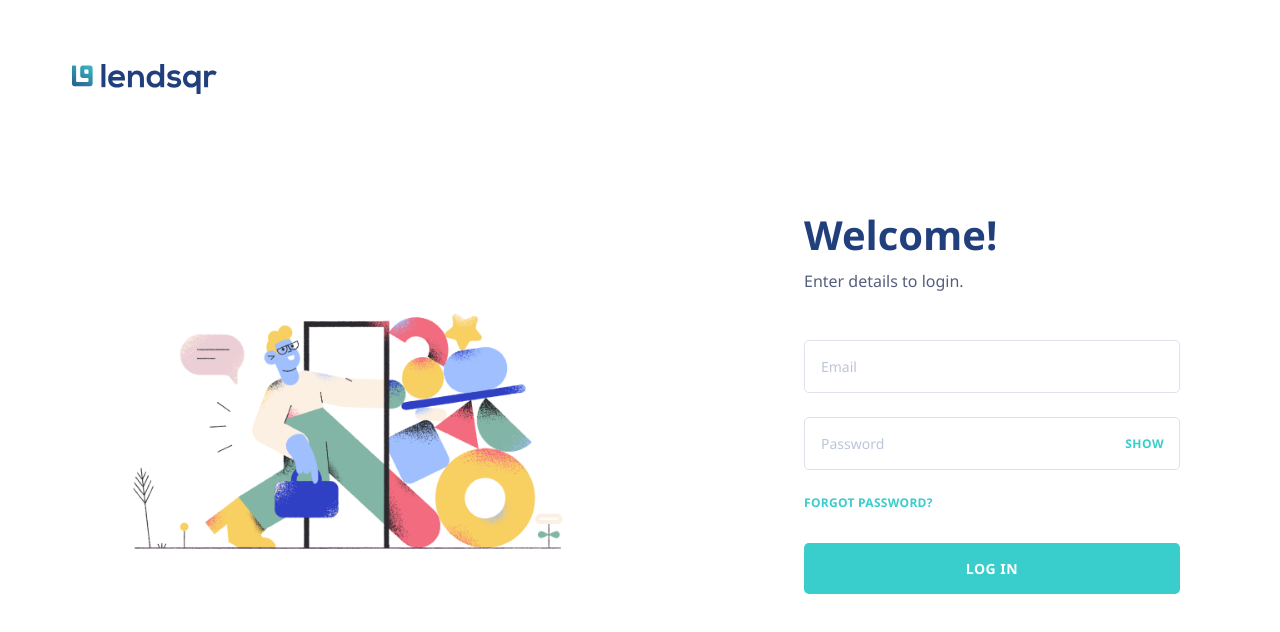
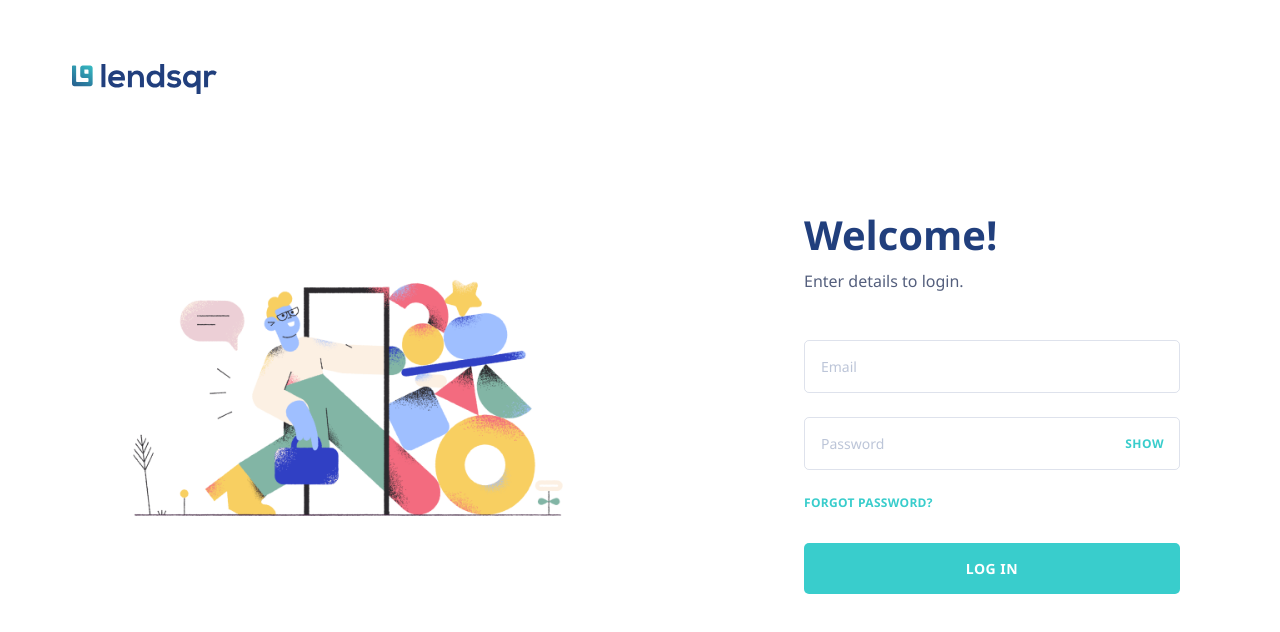
Before and after one commit to Jafarscript/lendsqr-fe-test, a React (Vite) app: page /login in a window 1280 px wide. Shown: the top 632 px of the page. Built offline with nearby package versions, Linux system fonts and the light colour scheme; no server answers.

Commit message:
Update README file

```diff
--- a/src/pages/Login/Login.module.scss
+++ b/src/pages/Login/Login.module.scss
@@ -16,15 +16,15 @@
   flex: 0 0 55%;
   display: flex;
   flex-direction: column;
-  /* Remove justify-content: flex-start */
+  align-items: center;
+  justify-content: center;
   padding: 4rem 4.5rem;
   background-color: #ffffff;
-  position: relative; /* Anchor for the logo if needed, or keep standard flow */
+  position: relative; /* Anchor for the logo, which is pinned out of flow below */
 
   @include md {
     flex: 0 0 auto;
     padding: 2rem;
-    align-items: center;
   }
 
   @include sm {
@@ -33,9 +33,14 @@
 }
 
 .logo {
-  /* Remove the massive 7rem bottom margin that pushes things down */
-  margin-bottom: 2rem;
-  width: 100%; /* Ensures it stays left-aligned at the top */
+  /* Pinned to the top-left corner, out of the flow, so it no longer eats
+     into the space the illustration centers itself within — this is what
+     was causing the illustration and the "Welcome!" form to land at two
+     different heights on tall screens (e.g. iPad Air), with big uneven
+     gaps above/below each. */
+  position: absolute;
+  top: 4rem;
+  left: 4.5rem;
 
   img {
     width: 145px;
@@ -43,8 +48,12 @@
   }
 
   @include md {
+    /* Back in normal flow for the stacked mobile/tablet layout, where the
+       pane is only as tall as its content rather than the full viewport. */
+    position: static;
     margin-bottom: 2rem;
     text-align: center;
+    width: 100%;
   }
 
   @include sm {
@@ -58,8 +67,6 @@
   display: flex;
   justify-content: center;
   align-items: center;
-  flex-grow: 1; /* Automatically takes up all remaining vertical space */
-  margin: auto 0; /* Centers itself vertically inside that remaining space */
 
   img {
     width: 100%;
```
Also changed, not shown: 1 other file (tests, documents, lock files or other folders).
